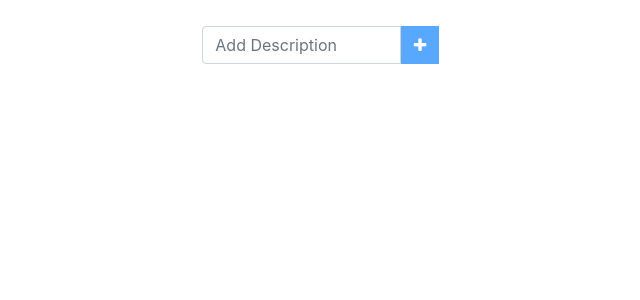
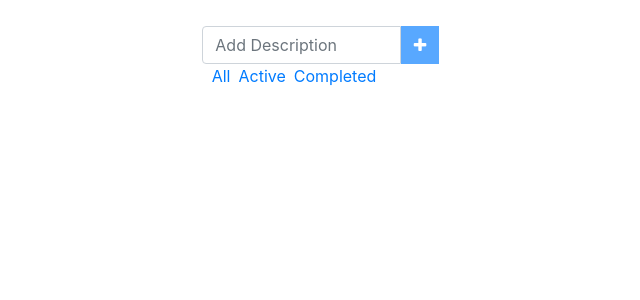
Before and after one commit to rbsharma/todolist, a React (Create React App) app: page / in a window 1280 px wide. Shown: the top 300 px of the page, without its empty margins (346-986 px from the left). Built offline with nearby package versions, Linux system fonts and the light colour scheme.

Commit message:
add filter group styling

```diff
--- a/public/index.html
+++ b/public/index.html
@@ -19,7 +19,7 @@
       work correctly both with client-side routing and a non-root public URL.
       Learn how to configure a non-root public URL by running `npm run build`.
     -->
-    <title>React App</title>
+    <title>Todo List</title>
   </head>
   <body>
     <noscript>
--- a/src/App.js
+++ b/src/App.js
@@ -1,7 +1,7 @@
 import React, { Component } from 'react';
 import './App.css';
-import List from './components/list.component/list.component';
-
+import List from './components/list/list.component';
+import FilterList  from "./components/filter-list/filter-list.component";
 class App extends Component {
 
   state = {
@@ -33,6 +33,9 @@ class App extends Component {
               </button>
             </span>
           </div>
+        </div>
+        <div>
+           <FilterList  />
         </div>
         {<List onMarkComplete={this.UpdateListItemStatus} items={this.state.ListItems} />}
       </form>
--- /dev/null
+++ b/src/components/filter-list/filter-list.component.js
@@ -0,0 +1,18 @@
+import React, { Component } from 'react';
+import './filter-list.component.css';
+
+class FilterListComponent extends Component {
+    render() {
+        return (
+            <div>
+                <ul className="list-inline">
+                    <li className="list-inline-item"><a href="">All</a></li>
+                    <li className="list-inline-item"><a href="">Active</a></li>
+                    <li className="list-inline-item"><a href="">Completed</a></li>
+                </ul>
+            </div>
+        );
+    }
+}
+
+export default FilterListComponent;
```
Also changed, not shown: src/components/filter-list/filter-list.component.css (added), src/components/list/list.component.css (renamed from src/components/list.component/list.component.css), src/components/list/list.component.js (renamed from src/components/list.component/list.component.js).
